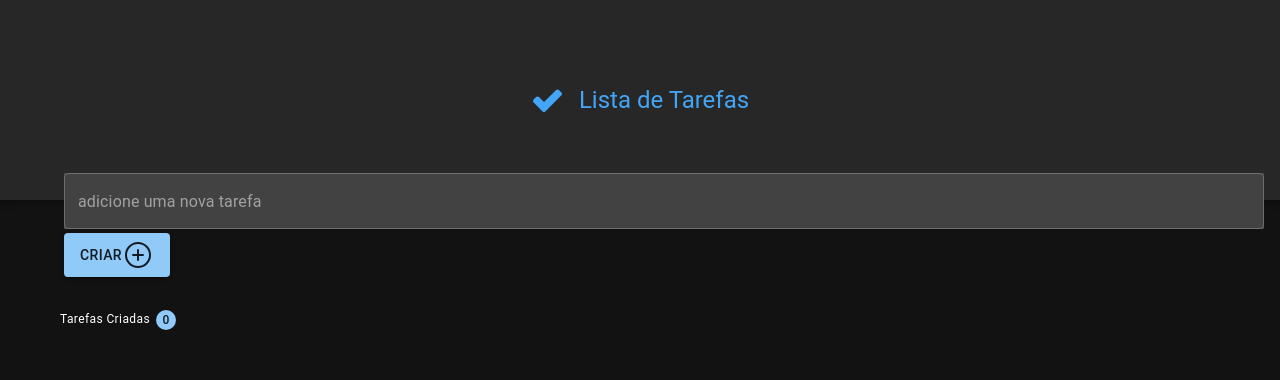
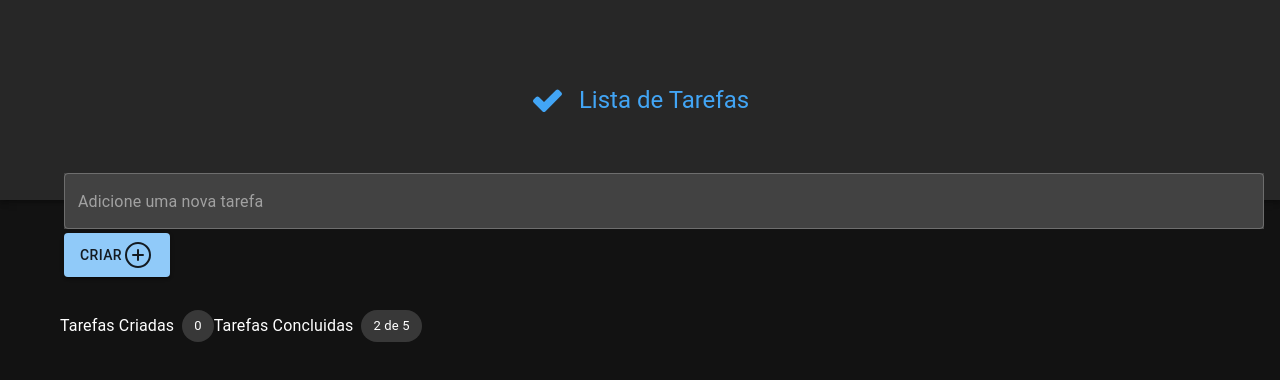
Before and after one commit to jhonathandsg10/APP-TODO-LIST, a React (Vite) app: page / in a window 1280 px wide. Shown: the top 380 px of the page. Built offline with nearby package versions, Linux system fonts and the light colour scheme.

Commit message:
Estruturação de Layout com MUI

```diff
--- a/src/App.tsx
+++ b/src/App.tsx
@@ -1,21 +1,15 @@
-import { ThemeProvider, createTheme } from '@mui/material/styles';
 import CssBaseline from '@mui/material/CssBaseline';
-import { AppBar, Badge, Button, Container, Grid, TextField, Toolbar, Typography, colors } from '@mui/material/index';
-import { dark } from '@mui/material/styles/createPalette';
-import { CheckFat, PlusCircle, Rocket } from '@phosphor-icons/react';
+import { AppBar, Badge, Button, Chip, Container, Grid, TextField, Toolbar, Typography, colors, createTheme } from '@mui/material/index';
+import { CheckFat, PlusCircle, } from '@phosphor-icons/react';
+import Box, { BoxProps } from '@mui/material/Box';
 
 
-const darkTheme = createTheme({
-  palette: {
-    mode: 'dark',
-    ...dark
-  },
-});
+
 
 function App() {
   const theme = createTheme()
   return (
-    <ThemeProvider theme={darkTheme}>
+    <>
       <CssBaseline />
       <AppBar position="static">
         <Toolbar sx={{
@@ -48,40 +42,47 @@ function App() {
             top: '-27px',
           }}>
             <Grid item xl={10} sm={12}>
-              <TextField placeholder='adicione uma nova tarefa' variant='outlined' name='task' fullWidth sx={{
+              <TextField placeholder='Adicione uma nova tarefa' variant='outlined' name='task' fullWidth sx={{
                 backgroundColor: colors.grey[800]
               }}>
-
-
               </TextField>
             </Grid>
             <Grid item xl={2} sm={12}>
               <Button variant='contained' sx={{
                 height: '100%'
               }}><span>Criar</span><PlusCircle size={32} />
-
               </Button>
             </Grid>
             <Grid container spacing={theme.spacing(1)} sx={{
-              marginTop:'25px'
+              marginTop: '25px'
             }}>
-              <Grid item>
-                <Typography variant="caption"sx={{
-                  display:'flex',
-                  alignItems:"center",
-                  gap:theme.spacing(2)
-                }}>
-                  <span>Tarefas Criadas</span>
-                  <Badge color='primary' badgeContent={0} showZero></Badge>
-                </Typography>
+              <Grid item sx={{
+                display: 'flex',
+                justifyContent: 'space-between',
+              }}>
+                <Box display='flex' alignItems='center' gap={theme.spacing(1)}>
+                  <Typography>
+                    Tarefas Criadas
+                  </Typography>
+                  <Chip label={0}></Chip>
+                </Box>
+
+                <Box display='flex' alignItems='center' gap={theme.spacing(1)}>
+                  <Typography>
+                    Tarefas Concluidas
+                  </Typography>
+                  <Chip label={'2 de 5'}></Chip>
+                </Box>
+              </Grid>
+              <Grid>
 
               </Grid>
             </Grid>
           </Grid>
         </Container>
       </main>
+    </>
 
-    </ThemeProvider>
   );
 }
 
--- a/src/main.tsx
+++ b/src/main.tsx
@@ -1,10 +1,21 @@
 import React from 'react'
 import ReactDOM from 'react-dom/client'
 import App from './App'
+import { dark } from '@mui/material/styles/createPalette';
+import { ThemeProvider, createTheme } from '@mui/material/styles';
 
+
+const darkTheme = createTheme({
+  palette: {
+    mode: 'dark',
+    ...dark
+  },
+});
 
 ReactDOM.createRoot(document.getElementById('root') as HTMLElement).render(
   <React.StrictMode>
+    <ThemeProvider theme={darkTheme}>
     <App />
+    </ThemeProvider>
   </React.StrictMode>,
 )
```
